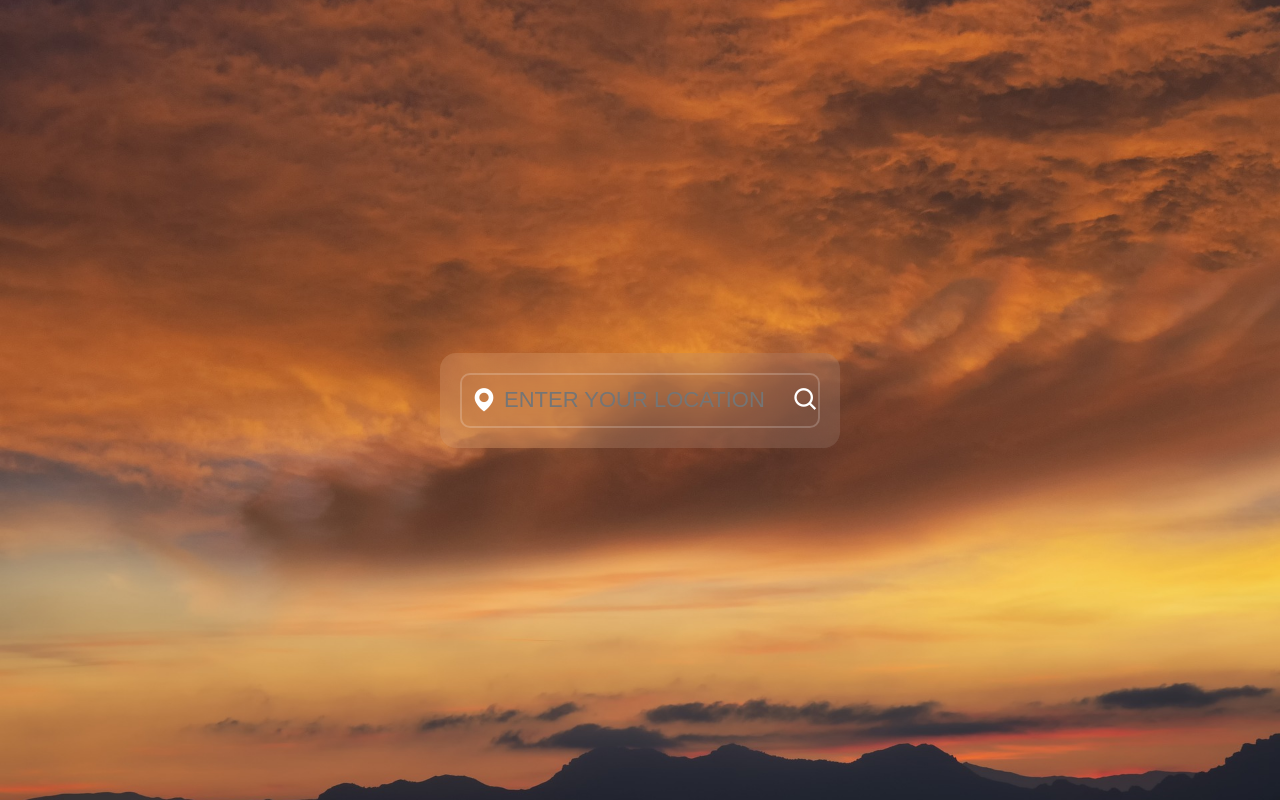
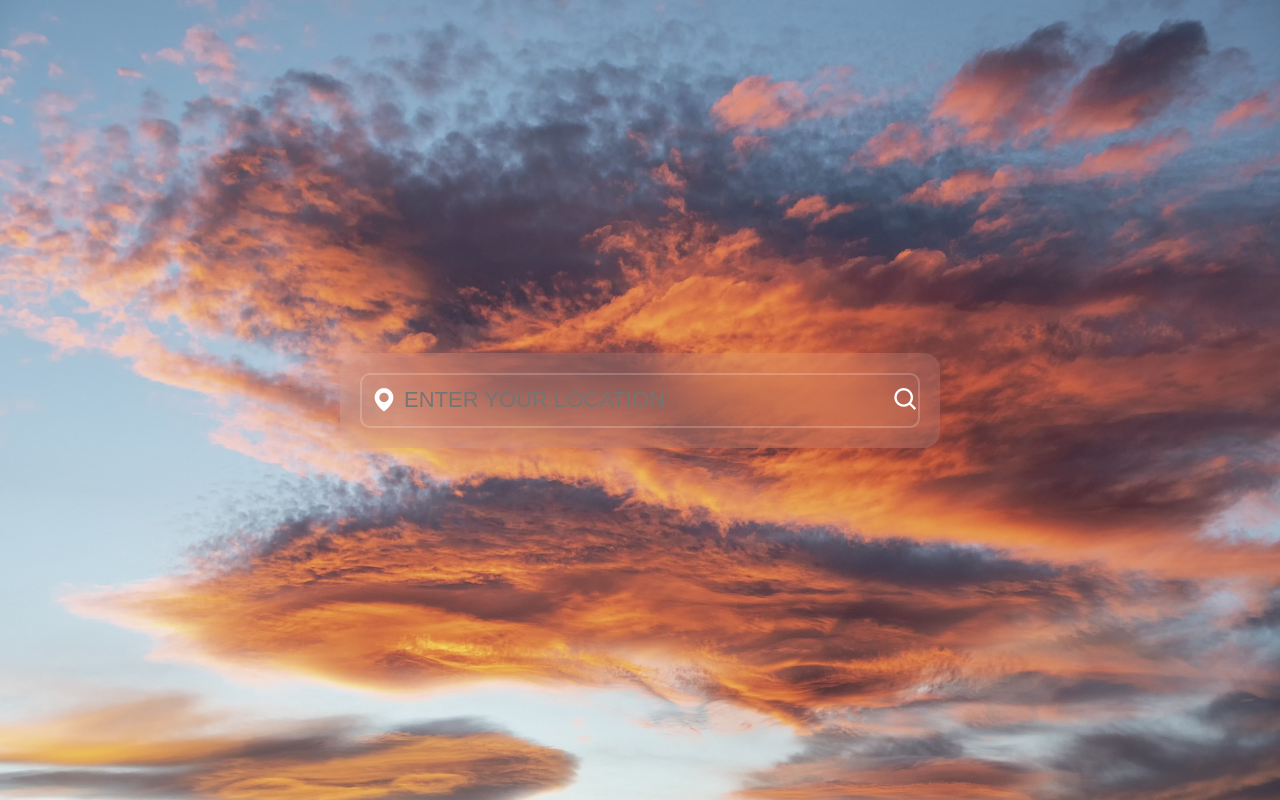
Before and after one commit to HitheshB01/js-weather-app, a plain HTML site: page index.html in a window 1280 px wide. Drawn offline with nearby package versions, Linux system fonts and the light colour scheme.

Commit message:
changed background

```diff
--- a/style.css
+++ b/style.css
@@ -10,12 +10,12 @@ body {
     justify-content: center;
     align-items: center;
     min-height: 100vh;
-    background: url('image/sunset-bg.jpg') center/cover no-repeat;
+    background: url('image/darling-8346954_1920.jpg') center/cover no-repeat;
     overflow: hidden;
 }
 
 .container {
-    width: 400px;
+    width: 600px;
     padding: 20px;
     color: #fff;
     background: rgba(255, 255, 255, .1);
```
Also changed, not shown: image/darling-8346954_1920.jpg (added).
